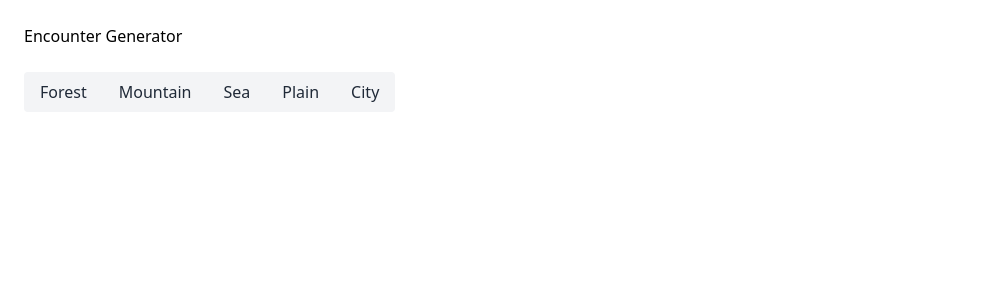
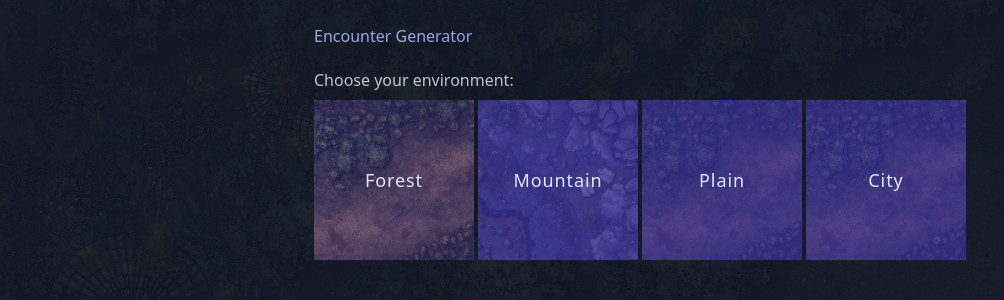
Before and after one commit to visualjerk/encounter-generator, a Vue app: page / in a window 1280 px wide. Shown: the top 300 px of the page, without its empty margins (0-1004 px from the left). Built offline with nearby package versions, Linux system fonts and the light colour scheme.

Commit message:
add images

```diff
--- a/src/App.vue
+++ b/src/App.vue
@@ -1,46 +1,81 @@
 <script lang="ts">
-import { defineComponent } from 'vue'
-import { Environment } from './data/environments'
+import { defineComponent, ref } from 'vue'
+import { Environment, EnvironmentImage } from './data/environments'
 
 export default defineComponent({
   setup() {
+    const selectedEnvironment = ref<Environment>(Environment.Forest)
     return {
       environments: Environment,
+      environmentImages: EnvironmentImage,
+      selectedEnvironment,
     }
   },
 })
 </script>
 
 <template>
-  <div class="p-6">
-    <h1>Encounter Generator</h1>
-
+  <div
+    class="relative p-6 bg-gray-900 h-screen flex justify-center text-gray-300"
+  >
+    <img
+      :src="environmentImages[selectedEnvironment]"
+      class="absolute top-0 left-0 w-full h-full object-cover opacity-10"
+    />
+    <div>
+      <h1 class="mb-5 text-indigo-300">Encounter Generator</h1>
       <form>
-      <fieldset class="flex">
-        <div v-for="(name, id) in environments" :key="id" class="group">
+        <fieldset class="flex gap-1">
+          <legend class="mb-2">Choose your environment:</legend>
+          <div
+            v-for="(id, name) in environments"
+            :key="id"
+            class="group relative w-40 h-40 bg-right-top bg-cover"
+            :style="{
+              backgroundImage: `url('${environmentImages[id]}')`,
+            }"
+          >
+            <label
+              :for="`environment-${id}`"
+              class="
+                text-indigo-100 text-lg
+                font-medium
+                tracking-wider
+                h-full
+                w-full
+                flex
+                items-center
+                justify-center
+                relative
+                z-10
+                cursor-pointer
+              "
+              >{{ name }}</label
+            >
             <input
               type="radio"
               :value="id"
               :id="`environment-${id}`"
               name="environment"
               class="peer appearance-none"
+              v-model="selectedEnvironment"
             />
-          <label
-            :for="`environment-${id}`"
+            <div
               class="
-              group-first-of-type:rounded-l
-              group-last-of-type:rounded-r
-              bg-gray-100
-              text-gray-800
-              peer-checked:bg-indigo-700 peer-checked:text-indigo-50
-              px-4
-              py-2
-              block
+                absolute
+                top-0
+                left-0
+                h-full
+                w-full
+                bg-indigo-800
+                opacity-70
+                group-hover:opacity-60
+                peer-checked:opacity-40
               "
-            >{{ name }}</label
-          >
+            />
           </div>
         </fieldset>
       </form>
     </div>
+  </div>
 </template>
--- a/src/data/environments.ts
+++ b/src/data/environments.ts
@@ -1,7 +1,13 @@
 export enum Environment {
   Forest = 'Forest',
   Mountain = 'Mountain',
-  Sea = 'Sea',
   Plain = 'Plain',
   City = 'City',
 }
+
+export const EnvironmentImage = {
+  [Environment.Forest]: './images/forest.jpg',
+  [Environment.Mountain]: './images/mountain.jpg',
+  [Environment.Plain]: './images/forest.jpg',
+  [Environment.City]: './images/forest.jpg',
+}
```
Also changed, not shown: public/images/forest.jpg (added), public/images/mountain.jpg (added). Lines whose indentation alone changed are shown as unchanged.
